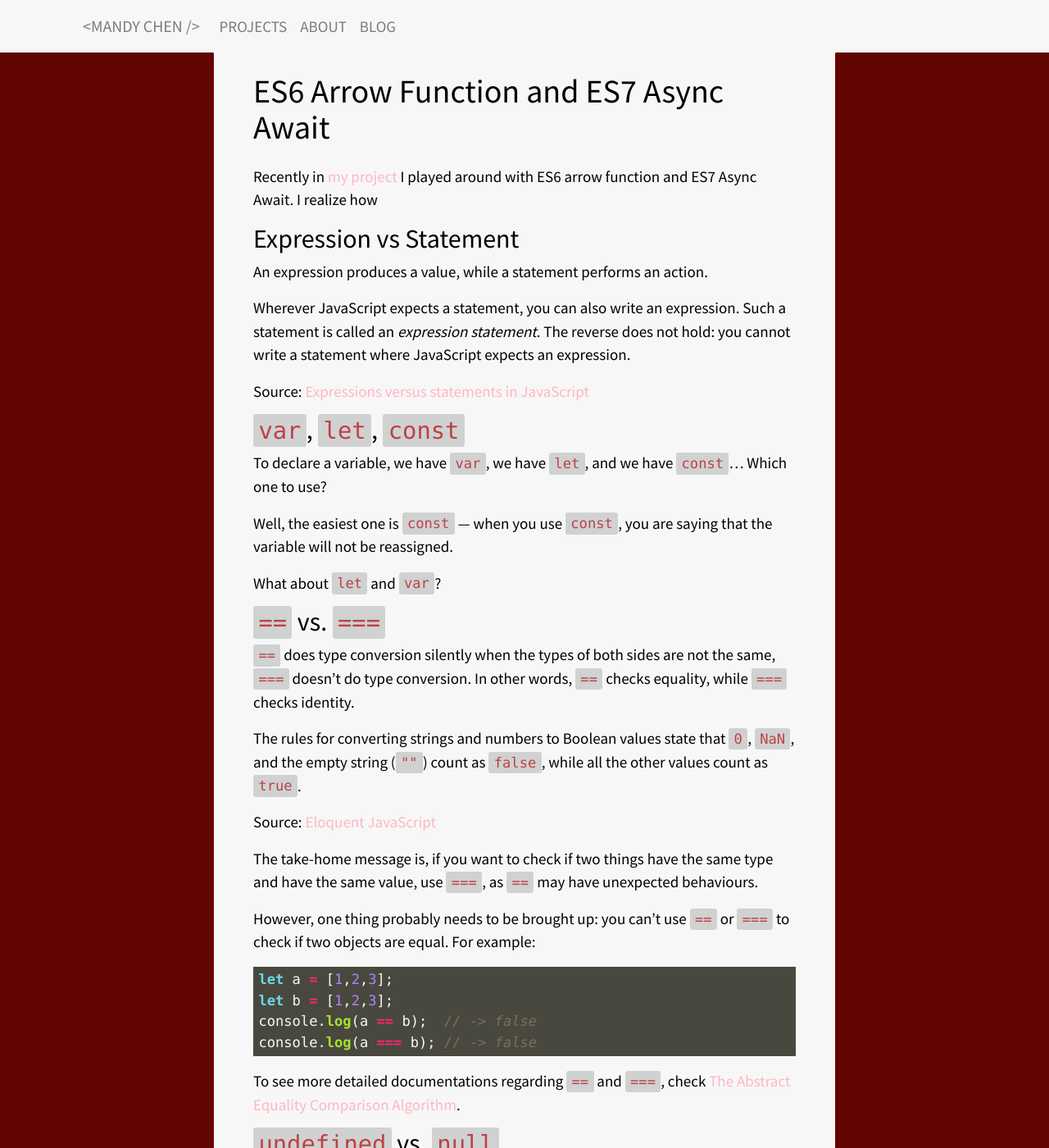
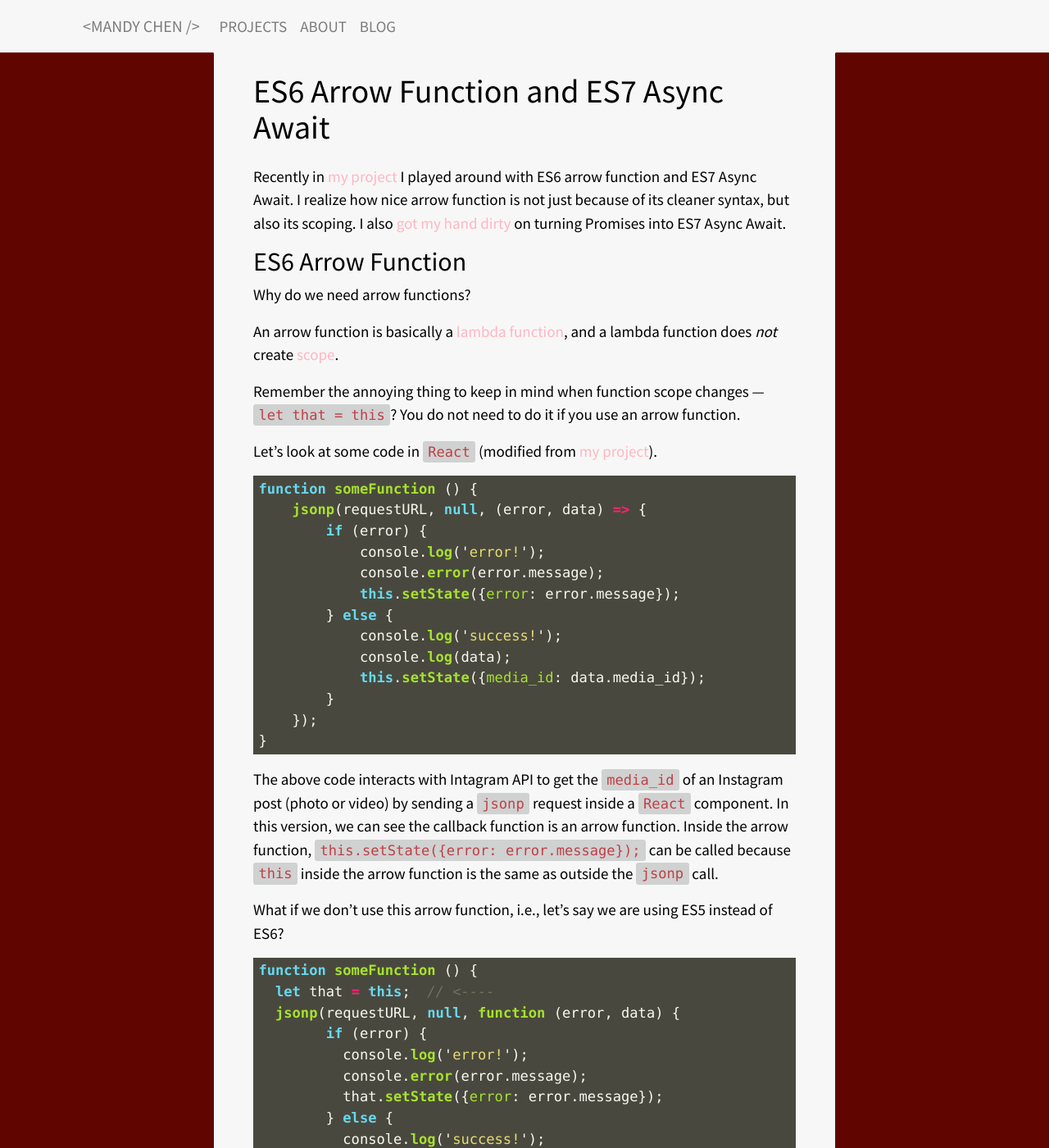
Before and after one commit to 42mandychen/42mandychen.github.io, a Jekyll site: the page built from _posts/2017-07-23-es6-arrow-function-and-es7-async-await.md, in a window 1280 px wide and 1400 px high. Shown: the whole window at 82% size. Built offline with Jekyll 4.4.1, drawn with Linux system fonts in a browser that asks for light colours; nearby versions of some CDN libraries; some of the changed text lies outside the part shown.

Commit message:
Add post change

````diff
--- a/_posts/2017-07-23-es6-arrow-function-and-es7-async-await.md
+++ b/_posts/2017-07-23-es6-arrow-function-and-es7-async-await.md
@@ -2,69 +2,23 @@
 layout: post
 title: ES6 Arrow Function and ES7 Async Await
 date:   2017-07-23 19:00:01 -0600
-excerpt: I've always wanted to set up Jekyll for my website. The powerful liquid templating makes building and maintaining a static website so much easier. In addition, the ability to easily customize page and post URL's for SEO (Search Engine Optimization), and to use plain markdown files as page content are very nice.
+excerpt: Recently in my project I played around with ES6 arrow function and ES7 Async Await. I realize how nice arrow function is not just because of its cleaner syntax, but also its scoping. I also got my hand dirty on turning Promises into ES7 Async Await.
+
 ---
 
 # ES6 Arrow Function and ES7 Async Await
 
-Recently in [my project](https://github.com/42mandychen/giveawaypicker) I played around with ES6 arrow function and ES7 Async Await. I realize how
+Recently in [my project](https://github.com/42mandychen/giveawaypicker) I played around with ES6 arrow function and ES7 Async Await. I realize how nice arrow function is not just because of its cleaner syntax, but also its scoping. I also [got my hand dirty](https://github.com/42mandychen/giveawaypicker/blob/master/src/components/InstagramForm/index.js#L134-L152) on turning Promises into ES7 Async Await.
 
-## Expression vs Statement
-
-An expression produces a value, while a statement performs an action.
-
-> Wherever JavaScript expects a statement, you can also write an expression. Such a statement is called an *expression statement*. The reverse does not hold: you cannot write a statement where JavaScript expects an expression.
-
-Source: [Expressions versus statements in JavaScript](http://2ality.com/2012/09/expressions-vs-statements.html)
-
-## `var`, `let`, `const`
-
-To declare a variable, we have `var`, we have `let`, and we have `const`… Which one to use?
-
-Well, the easiest one is `const` — when you use `const`, you are saying that the variable will not be reassigned.
-
-What about `let` and `var`?
-
-## `==` vs. `===`
-
-`==` does type conversion silently when the types of both sides are not the same, `===` doesn't do type conversion. In other words, `==` checks equality, while `===` checks identity.
-
-> The rules for converting strings and numbers to Boolean values state that `0`, `NaN`, and the empty string (`""`) count as `false`, while all the other values count as `true`.
-
-Source: [Eloquent JavaScript](http://eloquentjavascript.net/01_values.html#p_vNLaRBSip6)
-
-The take-home message is, if you want to check if two things have the same type and have the same value, use `===`, as `==` may have unexpected behaviours.
-
-However, one thing probably needs to be brought up: you can't use `==` or `===` to check if two objects are equal.  For example:
-
-```javascript
-let a = [1,2,3];
-let b = [1,2,3];
-console.log(a == b);  // -> false
-console.log(a === b); // -> false
-```
-
-To see more detailed documentations regarding `==` and `===`, check [The Abstract Equality Comparison Algorithm](http://es5.github.io/#x11.9.3).
-
-## `undefined` vs. `null`
-
->  The difference in meaning between `undefined` and `null` is an accident of JavaScript’s design, and it doesn’t matter most of the time. In the cases where you actually have to concern yourself with these values, I recommend treating them as interchangeable (more on that in a moment).
-
-Source: [Eloquent JavaScript](http://eloquentjavascript.net/01_values.html#p_vNLaRBSip6)
-
-## Lexical Scoping
-
-
-
-## ES6 Arrow Functions
+## ES6 Arrow Function
 
 Why do we need arrow functions?
 
-An arrow function is basically a lambda function [1], and a lambda function does ***not*** create a scope [2].
+An arrow function is basically a [lambda function](https://en.wikipedia.org/wiki/Anonymous_function), and a lambda function does ***not*** create [scope](https://developer.mozilla.org/en/docs/Web/JavaScript/Closures).
 
-Remember the annoying thing to keep in mind — `let that = this`? You do not need to do it if you use an arrow function.
+Remember the annoying thing to keep in mind when function scope changes — `let that = this`? You do not need to do it if you use an arrow function.
 
-Let's look at some code in React [3] (modified from my project .
+Let's look at some code in `React` (modified from [my project]((https://github.com/42mandychen/giveawaypicker))).
 
 ```javascript
 function someFunction () {
@@ -82,13 +36,13 @@ function someFunction () {
 }
 ```
 
-The above code interacts with Intagram API to get the `media_id` of an Instagram post (photo or video). In this version, we can see the callback function is an arrow function. Inside the arrow function, `this.setState({error: error.message});` can be called because `this` inside the arrow function is the same as outside the `jsonp` call.
+The above code interacts with Intagram API to get the `media_id` of an Instagram post (photo or video) by sending a `jsonp` request inside a `React` component. In this version, we can see the callback function is an arrow function. Inside the arrow function, `this.setState({error: error.message});` can be called because `this` inside the arrow function is the same as outside the `jsonp` call.
 
-What if we don't use this arrow function, i.e., let's say we are using ES5 [4] instead of ES6 [5]?
+What if we don't use this arrow function, i.e., let's say we are using ES5 instead of ES6?
 
 ```javascript
 function someFunction () {
-  let that = this;
+  let that = this;  // <----
   jsonp(requestURL, null, function (error, data) {
         if (error) {
           console.log('error!');
@@ -104,3 +58,21 @@ function someFunction () {
 ```
 
 In this case, we have to set `that` to be `this` so that inside the callback function — which creates a scope of its own — we still have access to `this` — the function scope of `someFunction`.
+
+Now you see why arrow functions are so nice? In addition, it's super easy to convert a regular function to an arrow function.
+
+```javascript
+function myCallBackFunction () {
+  // something
+}
+```
+
+is the same as
+
+```javascript
+myCallBackFunction () => {
+  // something
+}
+```
+
+What we do is we remove the `function` keyword, and add a fat big arrow between the right bracket and left curly bracket. Easy!
````
